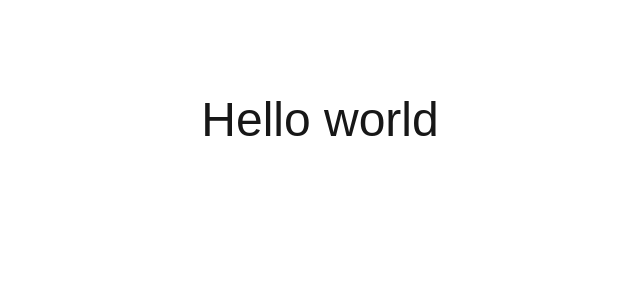
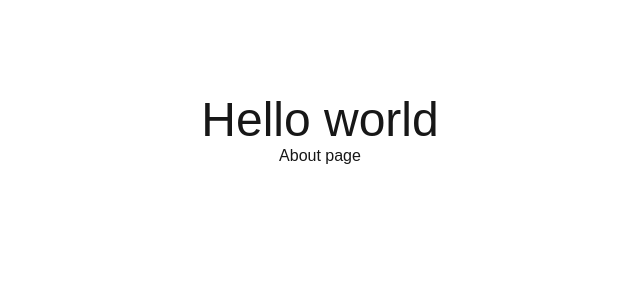
Before and after one commit to BrunoAlan/01-first-step, a Next.js app: page / in a window 1280 px wide. Shown: the top 300 px of the page, without its empty margins (320-960 px from the left). Built offline with nearby package versions, Linux system fonts and the light colour scheme.

Commit message:
Refactor Home component to include a link to the About page

```diff
--- a/app/page.tsx
+++ b/app/page.tsx
@@ -1,7 +1,10 @@
+import Link from 'next/link';
+
 export default function Home() {
     return (
         <main className='flex flex-col items-center p-24'>
             <span className='text-5xl'>Hello world</span>
+            <Link href='/about'>About page</Link>
         </main>
     );
 }
```
